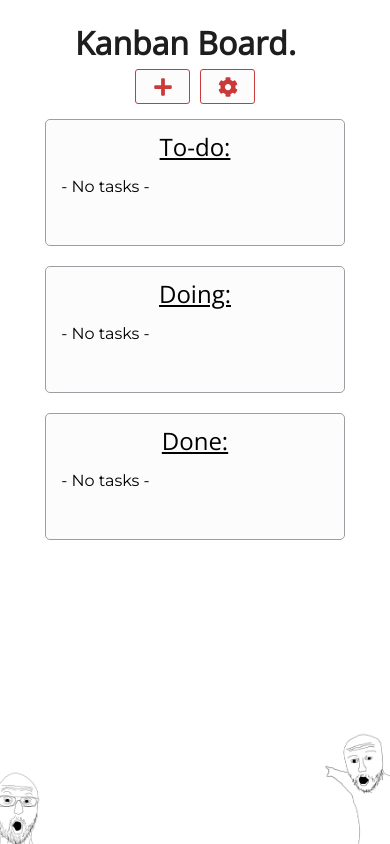
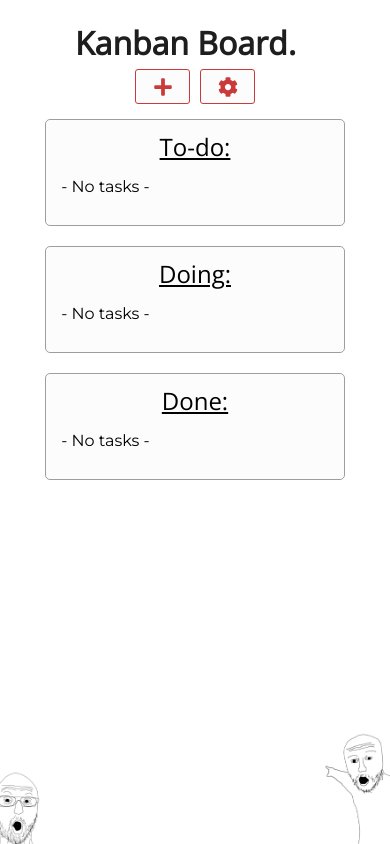
Before and after one commit to tcheric/KanbanBoard, a React (Create React App) app: page / in a window 390 px wide. Built offline with nearby package versions, Linux system fonts and the light colour scheme.

Commit message:
empty board height adjustment

```diff
--- a/src/index.css
+++ b/src/index.css
@@ -567,7 +567,7 @@ p#opening {
   }
 
   .board {
-    min-height: 100px;
+    min-height: 80px;
     margin: 0;
     max-width: none;
     padding-top: 10px;
```
